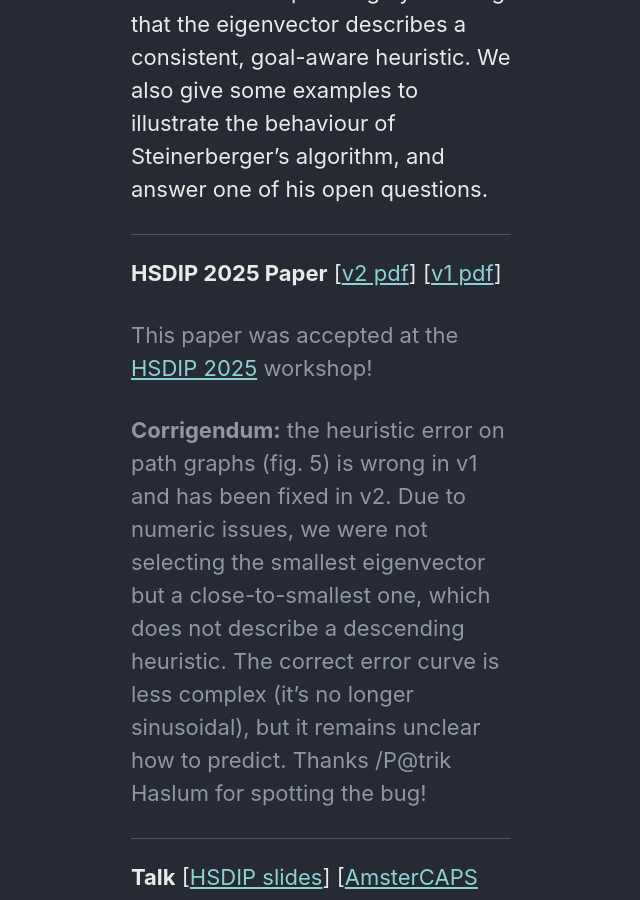
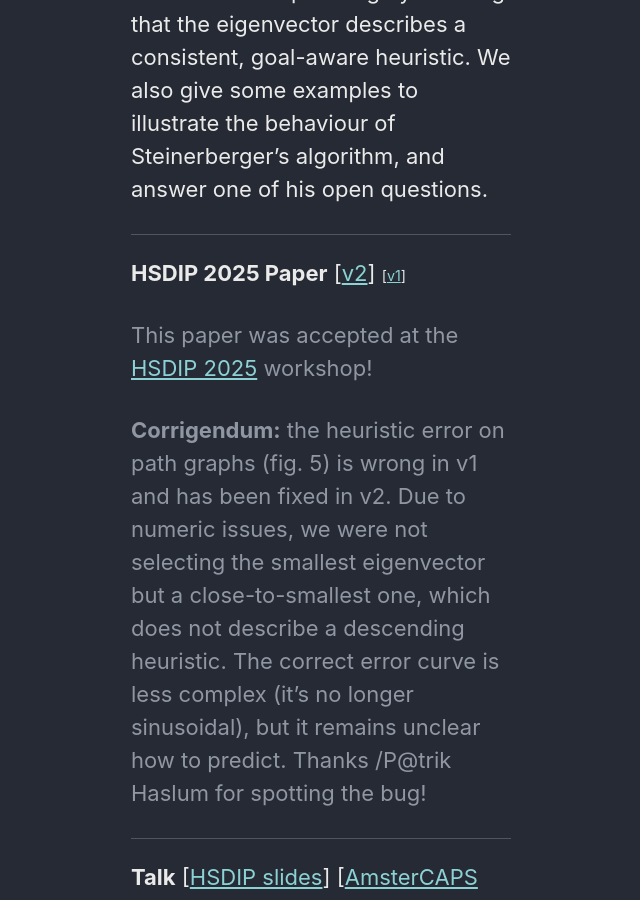
Before and after one commit to schmlz/schmlz.github.io, a Jekyll site: the page built from _posts/2025-09-02-spectral-graph-theory.markdown, in a window 1280 px wide and 900 px high, scrolled down 897 px. Shown: the whole window, without its empty margins (319-959 px from the left). Built offline with Jekyll 4.4.1, drawn with Linux system fonts in a browser that asks for light colours; cached includes are drawn as plain includes.

Commit message:
trying to make links a bit prettier

```diff
--- a/_posts/2025-09-02-spectral-graph-theory.markdown
+++ b/_posts/2025-09-02-spectral-graph-theory.markdown
@@ -17,7 +17,7 @@ Spectral graph theory considers the matrices associated with graphs and studies
 
 ----
 
-**HSDIP 2025 Paper**  [[v2 pdf]({{ site.url }}/downloads/spectral-graph-theory/spectral_graph_theory_hsdip_paper_v2.pdf)] [[v1 pdf]({{ site.url }}/downloads/spectral-graph-theory/spectral_graph_theory_hsdip_paper_v1.pdf)]
+**HSDIP 2025 Paper**  [[v2]({{ site.url }}/downloads/spectral-graph-theory/spectral_graph_theory_hsdip_paper_v2.pdf)] <span style="font-size: 0.65em;">[[v1]({{ site.url }}/downloads/spectral-graph-theory/spectral_graph_theory_hsdip_paper_v1.pdf)]</span>
 
 This paper was accepted at the [HSDIP 2025](https://icaps25.icaps-conference.org/program/workshops/hsdip/) workshop!
 {: style="color: #9097a3"}
```
